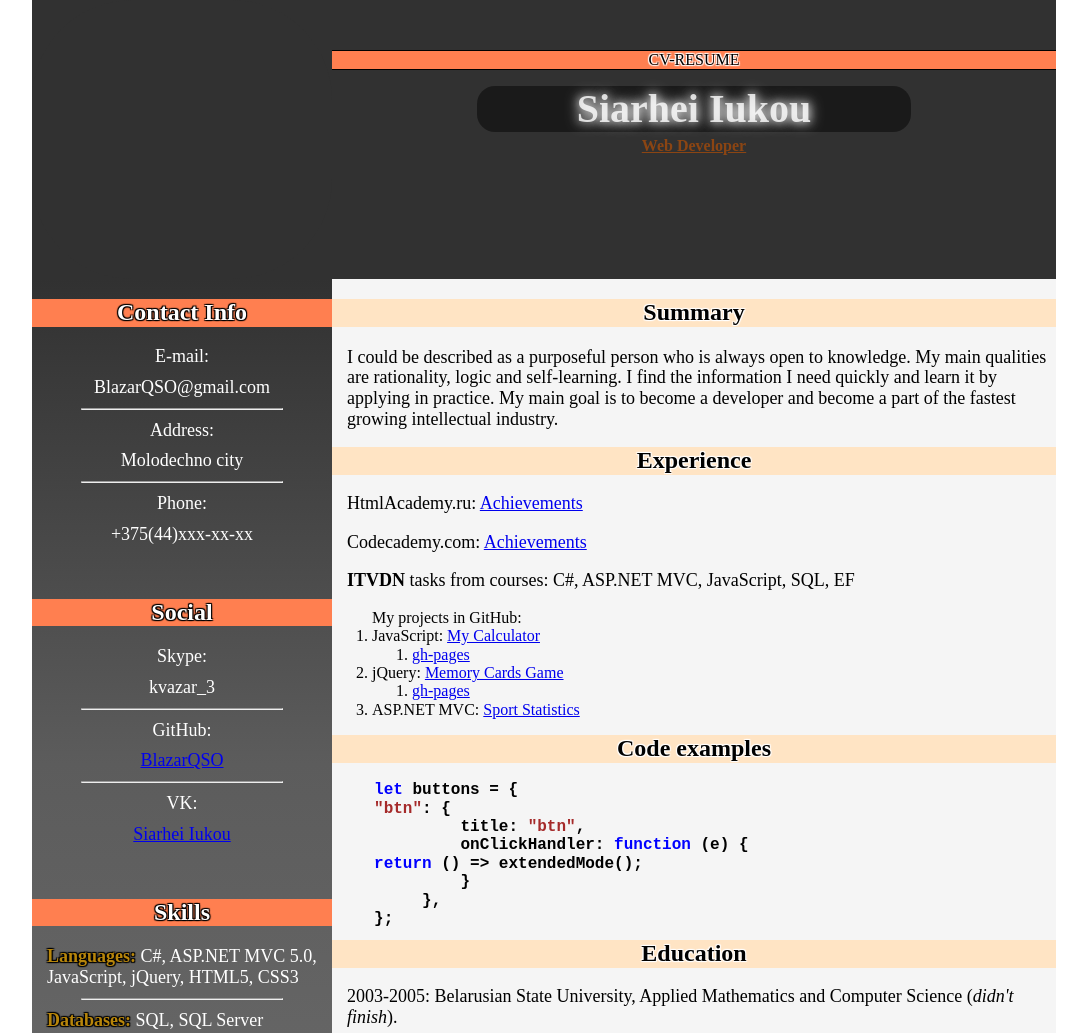
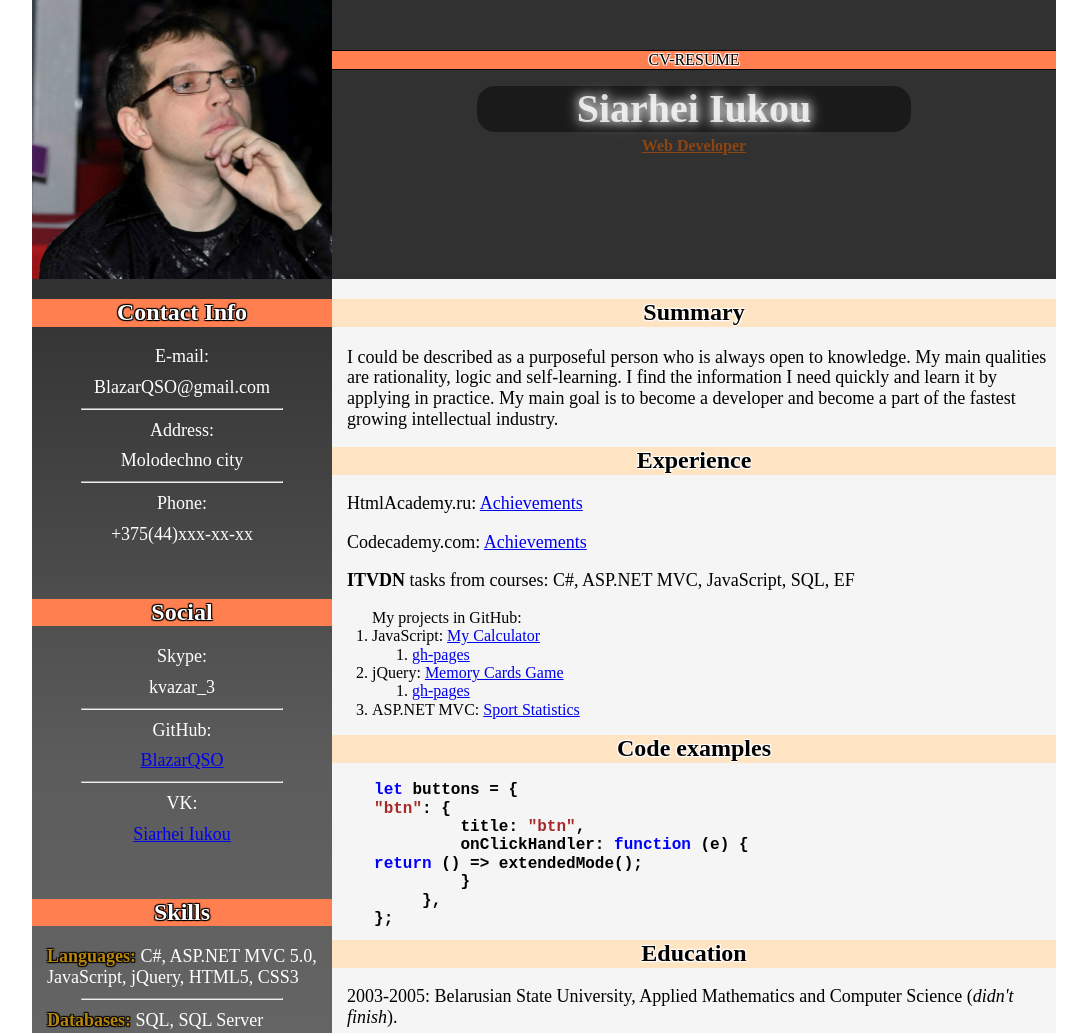
Before and after one commit to BlazarQSO/rsschool-cv_old, a plain HTML site: page index.html in a window 1280 px wide. Shown: the top 1033 px of the page, without its empty margins (96-1183 px from the left). Drawn offline with Linux system fonts and the light colour scheme; a web font is replaced by a local one.

Commit message:
HTML, CSS & Git Basics/fix: add image upload

```diff
--- a/index.html
+++ b/index.html
@@ -12,6 +12,7 @@
         <header class="c-header">
             <div>
                 <div class="c-picture">
+                    <img src="img/picture.jpg" width="300" height="279" alt="" />
                 </div>
             </div>
             <div>
```
